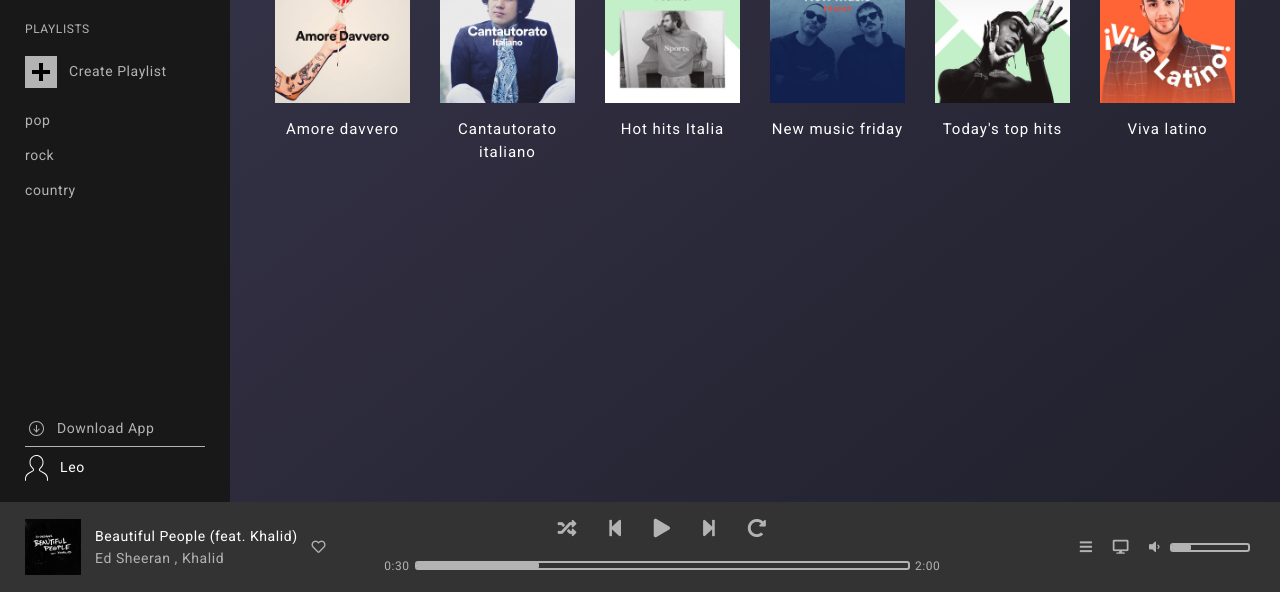
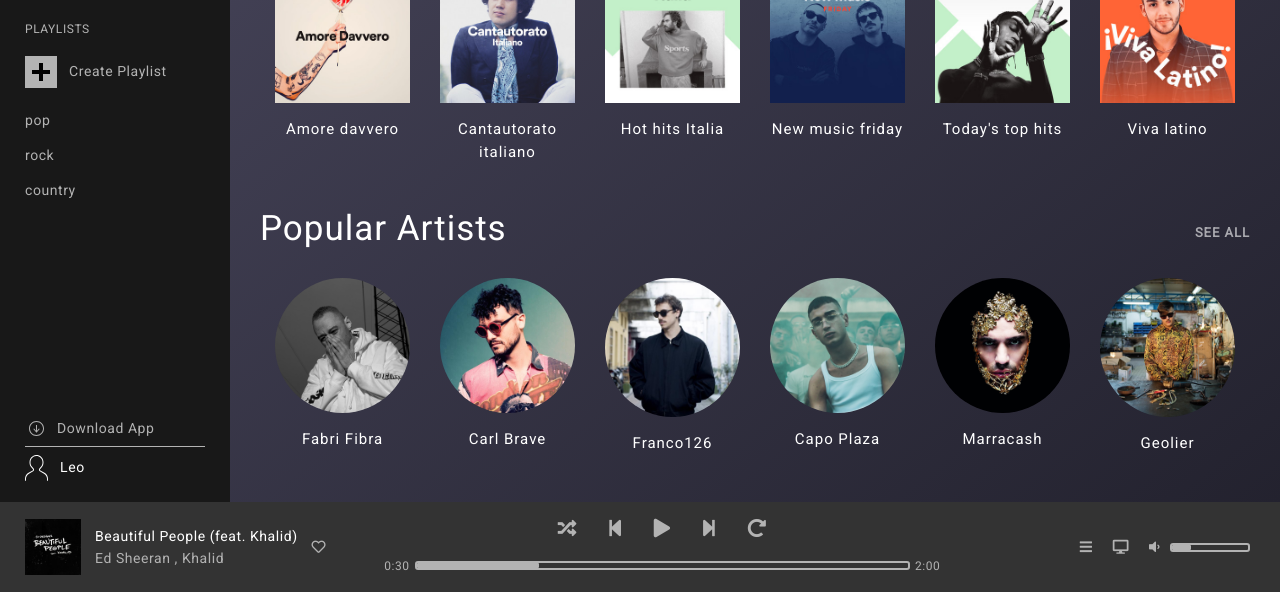
Before and after one commit to ThisIsLeoS/html-css-spotifyweb, a plain HTML site: page index.html in a window 1280 px wide. Shown: the part 208-800 px from the top of the page. Drawn offline with nearby package versions, Linux system fonts and the light colour scheme.

Commit message:
complete popular artists section

```diff
--- a/css/master.css
+++ b/css/master.css
@@ -274,7 +274,8 @@
       /* to make this box fill all the remaining space */
       flex-grow: 1;
 
-      background-image: linear-gradient(141deg, #363449, #21202C);
+      background-image: linear-gradient(141deg, #4a485e, #21202C);
+      background-attachment: fixed;
       letter-spacing: .07rem;
       overflow-y: auto;
     }
@@ -324,50 +325,59 @@
       visibility: visible;
     }
 
+    /* popular-playlists-section and popular-artists-section */
       .popular-playlists-section {
         margin-top: 25px;
       }
 
-    .popular-playlists-section-1st-row {
+      .popular-artists-section {
+        margin-top: 45px;
+      }
+
+      .playlists-section-1st-row {
         display: flex;
         justify-content: space-between;
         align-items: center;
       }
 
-    .popular-playlists-section-1st-row h1 {
+      .playlists-section-1st-row h1 {
         border-bottom: 1px solid transparent;
         transition: border-bottom .2s linear;
       }
 
-    .popular-playlists-section-1st-row h1 a {
+      .playlists-section-1st-row h1 a {
         color: white;
       }
 
-    .popular-playlists-section-1st-row h1:hover {
+      .playlists-section-1st-row h1:hover {
         border-bottom: 1px solid white;
       }
 
-    .popular-playlists-section-1st-row > a {
+      .playlists-section-1st-row > a {
         color: rgba(255, 255, 255, .6);
         font-size: 13px;
         font-weight: bold;
       }
 
-    .popular-playlists-section-2nd-row {
+      .playlists-section-2nd-row {
         padding-top: 20px;
       }
 
-    .popular-playlists-section-2nd-row .playlist-cover {
+      .playlists-section-2nd-row .playlist-cover {
         position: relative;
       }
 
-    .popular-playlists-section-2nd-row .playlist-cover .playlist-cover-img {
+      .playlists-section-2nd-row .playlist-cover .playlist-cover-img {
         width: 220px;
         max-width: 100%;
         height: auto;
       }
 
-    .popular-playlists-section-2nd-row .playlist-cover .play-btn-img {
+      .popular-artists-section-2nd-row .playlist-cover .playlist-cover-img {
+        border-radius: 50%;
+      }
+
+      .playlists-section-2nd-row .playlist-cover .play-btn-img {
         position: absolute;
         top: 50%;
         left: 50%;
@@ -378,28 +388,30 @@
         visibility: hidden;
       }
 
-    .popular-playlists-section-2nd-row .playlist-cover:hover .playlist-cover-img {
+      .playlists-section-2nd-row .playlist-cover:hover .playlist-cover-img {
         opacity: 0.2;
       }
 
-    .popular-playlists-section-2nd-row .playlist-cover:hover .play-btn-img {
+      .playlists-section-2nd-row .playlist-cover:hover .play-btn-img {
         visibility: visible;
       }
 
-    .popular-playlists-section-2nd-row .playlist-cover .play-btn-img:hover {
+      .playlists-section-2nd-row .playlist-cover .play-btn-img:hover {
         cursor: pointer;
         transform: translate(-50%, -50%) scale(1.24);
       }
 
-    .popular-playlists-section-2nd-row .playlist-name {
+      .playlists-section-2nd-row .playlist-name {
         padding-top: 15px;
         text-align: center;
       }
 
-    .popular-playlists-section-2nd-row .playlist-name a {
+      .playlists-section-2nd-row .playlist-name a {
         color: white;
         font-size: 15px;
       }
+    /* /popular-playlists-section and popular-artists-section */
+
   /* /main */
 
   /* now playing bar */
--- a/index.html
+++ b/index.html
@@ -156,10 +156,10 @@
         <!-- /top navbar -->
 
         <!-- popular playlists section -->
-        <section class="popular-playlists-section">
+        <section class="playlists-section popular-playlists-section">
 
           <!-- popular playlists section - 1st row -->
-          <div class="popular-playlists-section-1st-row">
+          <div class="playlists-section-1st-row popular-playlists-section-1st-row">
             <h1>
               <a href="#">Popular Playlists</a>
             </h1>
@@ -168,7 +168,7 @@
           <!-- /popular playlists section - 1st row -->
 
           <!-- popular playlists section - 2nd row -->
-          <div class="popular-playlists-section-2nd-row">
+          <div class="playlists-section-2nd-row popular-playlists-section-2nd-row">
             <div class="container-fluid">
               <div class="row">
 
@@ -268,6 +268,112 @@
         <!-- /focus section -->
 
         <!-- popular artists section -->
+        <section class="playlists-section popular-artists-section">
+
+          <!-- popular playlists section - 1st row -->
+          <div class="playlists-section-1st-row popular-artists-section-1st-row">
+            <h1>
+              <a href="#">Popular Artists</a>
+            </h1>
+            <a href="#">SEE ALL</a>
+          </div>
+          <!-- /popular playlists section - 1st row -->
+
+          <!-- popular playlists section - 2nd row -->
+          <div class="playlists-section-2nd-row popular-artists-section-2nd-row">
+            <div class="container-fluid">
+              <div class="row">
+
+                <!-- 1st col -->
+                <div class="playlist-container first-col col-6 col-sm-6 col-md-4 col-lg-3 col-xl-2">
+                  <div class="playlist-cover">
+                    <a href="#" onclick="return false;">
+                      <img class="playlist-cover-img" src="img/fabri-fibra.jpg" alt="&quot;Fabri Fibra&quot; playlist's cover">
+                    </a>
+                    <img class="play-btn-img" src="img/play-btn-round-outline-icon.svg" alt="A play button icon">
+                  </div>
+                  <div class="playlist-name">
+                    <a href="#" onclick="return false;">Fabri Fibra</a>
+                  </div>
+                </div>
+                <!-- /1st col -->
+
+                <!-- 2nd col -->
+                <div class="playlist-container second-col col-6 col-sm-6 col-md-4 col-lg-3 col-xl-2">
+                  <div class="playlist-cover">
+                    <a href="#" onclick="return false;">
+                      <img class="playlist-cover-img" src="img/carl-brave.jpg" alt="&quot;Carl Brave&quot; playlist's cover">
+                    </a>
+                    <img class="play-btn-img" src="img/play-btn-round-outline-icon.svg" alt="A play button icon">
+                  </div>
+                  <div class="playlist-name">
+                    <a href="#" onclick="return false;">Carl Brave</a>
+                  </div>
+                </div>
+                <!-- /2nd col -->
+
+                <!-- 3rd col -->
+                <div class="playlist-container third-col col-6 d-none col-sm-6 col-md-4 d-md-block col-lg-3 col-xl-2">
+                  <div class="playlist-cover">
+                    <a href="#" onclick="return false;">
+                      <img class="playlist-cover-img" src="img/franco-126.jpg" alt="&quot;Franco 126&quot; playlist's cover">
+                    </a>
+                    <img class="play-btn-img" src="img/play-btn-round-outline-icon.svg" alt="A play button icon">
+                  </div>
+                  <div class="playlist-name">
+                    <a href="#" onclick="return false;">Franco126</a>
+                  </div>
+                </div>
+                <!-- /3rd col -->
+
+                <!-- 4th col -->
+                <div class="playlist-container fourth-col col-6 d-none col-sm-6 col-md-4 col-lg-3 d-lg-block col-xl-2">
+                  <div class="playlist-cover">
+                    <a href="#" onclick="return false;">
+                      <img class="playlist-cover-img" src="img/capo-plaza.jpg" alt="&quot;Capo Plaza&quot; playlist's cover">
+                    </a>
+                    <img class="play-btn-img" src="img/play-btn-round-outline-icon.svg" alt="A play button icon">
+                  </div>
+                  <div class="playlist-name">
+                    <a href="#" onclick="return false;">Capo Plaza</a>
+                  </div>
+                </div>
+                <!-- /4th col -->
+
+                <!-- 5th col -->
+                <div class="playlist-container fifth-col col-6 d-none col-sm-6 col-md-4 col-lg-3 col-xl-2 d-xl-block">
+                  <div class="playlist-cover">
+                    <a href="#" onclick="return false;">
+                      <img class="playlist-cover-img" src="img/marracash.jpg" alt="&quot;Marracash&quot; playlist's cover">
+                    </a>
+                    <img class="play-btn-img" src="img/play-btn-round-outline-icon.svg" alt="A play button icon">
+                  </div>
+                  <div class="playlist-name">
+                    <a href="#" onclick="return false;">Marracash</a>
+                  </div>
+                </div>
+                <!-- /5th col -->
+
+                <!-- 6th col -->
+                <div class="playlist-container sixth-col col-6 d-none col-sm-6 col-md-4 col-lg-3 col-xl-2 d-xl-block">
+                  <div class="playlist-cover">
+                    <a href="#" onclick="return false;">
+                      <img class="playlist-cover-img" src="img/geolier.jpg" alt="&quot;Geolier&quot; playlist's cover">
+                    </a>
+                    <img class="play-btn-img" src="img/play-btn-round-outline-icon.svg" alt="A play button icon">
+                  </div>
+                  <div class="playlist-name">
+                    <a href="#" onclick="return false;">Geolier</a>
+                  </div>
+                </div>
+                <!-- /6th col -->
+
+              </div>
+            </div>
+          </div>
+          <!-- /popular playlists section - 2nd row -->
+
+        </section>
         <!-- /popular artists section -->
 
       </div>
```
Also changed, not shown: img/capo-plaza.jpg (added), img/carl-brave.jpg (added), img/fabri-fibra.jpg (added), img/franco-126.jpg (added), img/geolier.jpg (added), img/marracash.jpg (added). Lines whose indentation alone changed are shown as unchanged.
